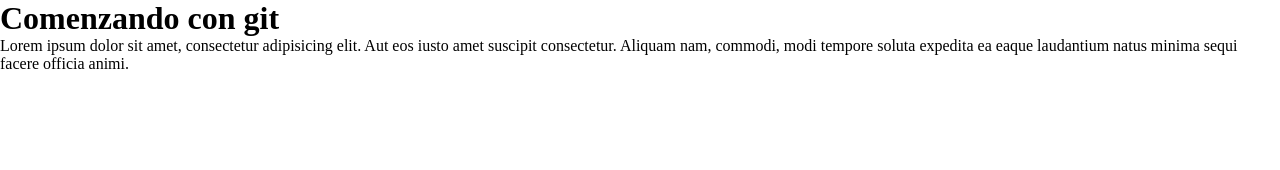
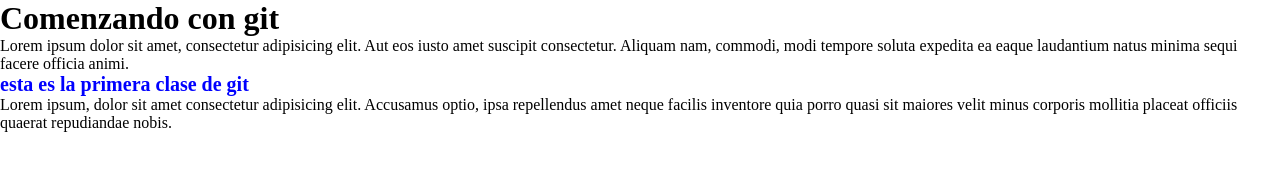
Before and after one commit to n4hue1/SmashB, a plain HTML site: page index.html in a window 1280 px wide. Drawn offline with Linux system fonts and the light colour scheme.

Commit message:
tercer receto, agregue color y parrafos

```diff
--- a/estilos.css
+++ b/estilos.css
@@ -3,3 +3,8 @@
     padding: 0;
     box-sizing: border-box;
 }
+
+strong{
+    color: blue;
+    font-size: 20px;
+}
--- a/index.html
+++ b/index.html
@@ -10,5 +10,7 @@
 <body>
     <h1>Comenzando con git</h1>
     <p>Lorem ipsum dolor sit amet, consectetur adipisicing elit. Aut eos iusto amet suscipit consectetur. Aliquam nam, commodi, modi tempore soluta expedita ea eaque laudantium natus minima sequi facere officia animi.</p>
+    <strong>esta es la primera clase de git</strong>
+    <p>Lorem ipsum, dolor sit amet consectetur adipisicing elit. Accusamus optio, ipsa repellendus amet neque facilis inventore quia porro quasi sit maiores velit minus corporis mollitia placeat officiis quaerat repudiandae nobis.</p>
 </body>
 </html>
```
